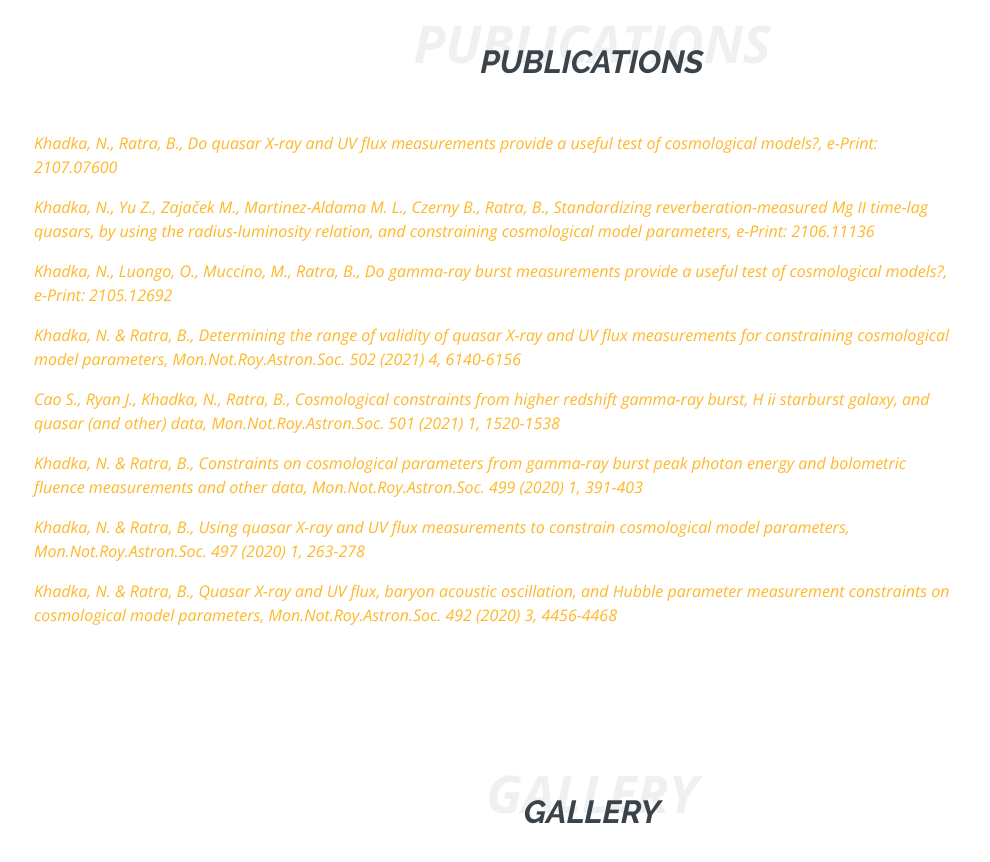
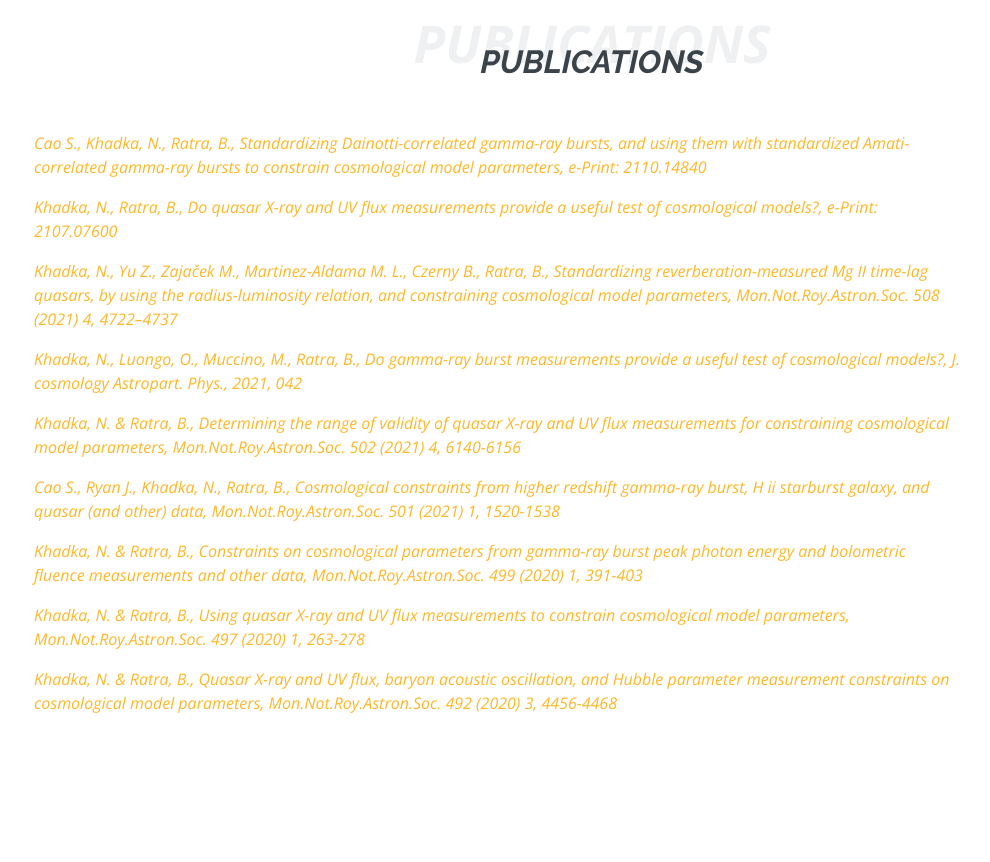
Before and after one commit to nkhadk/nkhadka, a plain HTML site: page index.html in a window 1280 px wide. Shown: the part 2820-3682 px from the top of the page, without its empty margins (48-1038 px from the left). Drawn offline with nearby package versions, Linux system fonts and the light colour scheme.

Commit message:
Update index.html

```diff
--- a/index.html
+++ b/index.html
@@ -179,9 +179,10 @@
           <div class="col-lg-10">
             <div class="resume-item pb-0">
               <!--<h4>Alice Barkley</h4>-->
+              <p> <a href="https://arxiv.org/abs/2107.07600">Cao S., Khadka, N., Ratra, B., Standardizing Dainotti-correlated gamma-ray bursts, and using them with standardized Amati-correlated gamma-ray bursts to constrain cosmological model parameters, e-Print: 2110.14840</a>
               <p> <a href="https://arxiv.org/abs/2107.07600">Khadka, N., Ratra, B., Do quasar X-ray and UV flux measurements provide a useful test of cosmological models?, e-Print: 2107.07600</a>
-              <p> <a href="https://arxiv.org/abs/2106.11136">Khadka, N., Yu Z., Zajaček M., Martinez-Aldama M. L., Czerny B., Ratra, B., Standardizing reverberation-measured Mg II time-lag quasars, by using the radius-luminosity relation, and constraining cosmological model parameters, e-Print: 2106.11136</a>
-              <p> <a href="https://arxiv.org/abs/2105.12692">Khadka, N., Luongo, O., Muccino, M., Ratra, B., Do gamma-ray burst measurements provide a useful test of cosmological models?, e-Print: 2105.12692</a>
+              <p> <a href="https://arxiv.org/abs/2106.11136">Khadka, N., Yu Z., Zajaček M., Martinez-Aldama M. L., Czerny B., Ratra, B., Standardizing reverberation-measured Mg II time-lag quasars, by using the radius-luminosity relation, and constraining cosmological model parameters, Mon.Not.Roy.Astron.Soc. 508 (2021) 4, 4722–4737</a>
+              <p> <a href="https://arxiv.org/abs/2105.12692">Khadka, N., Luongo, O., Muccino, M., Ratra, B., Do gamma-ray burst measurements provide a useful test of cosmological models?, J. cosmology Astropart. Phys., 2021, 042</a>
               <p> <a href="https://doi.org/10.1093/mnras/stab486">Khadka, N. & Ratra, B., Determining the range of validity of quasar X-ray and UV flux measurements for constraining cosmological model parameters, Mon.Not.Roy.Astron.Soc. 502 (2021) 4, 6140-6156</a>
               <p> <a href="https://doi.org/10.1093/mnras/staa3748">Cao S., Ryan J., Khadka, N., Ratra, B., Cosmological constraints from higher redshift gamma-ray burst, H ii starburst galaxy, and quasar (and other) data, Mon.Not.Roy.Astron.Soc. 501 (2021) 1, 1520-1538</a>
               <p> <a href="https://doi.org/10.1093/mnras/staa2779">Khadka, N. & Ratra, B., Constraints on cosmological parameters from gamma-ray burst peak photon energy and bolometric fluence measurements and other data, Mon.Not.Roy.Astron.Soc. 499 (2020) 1, 391-403</a>
```
